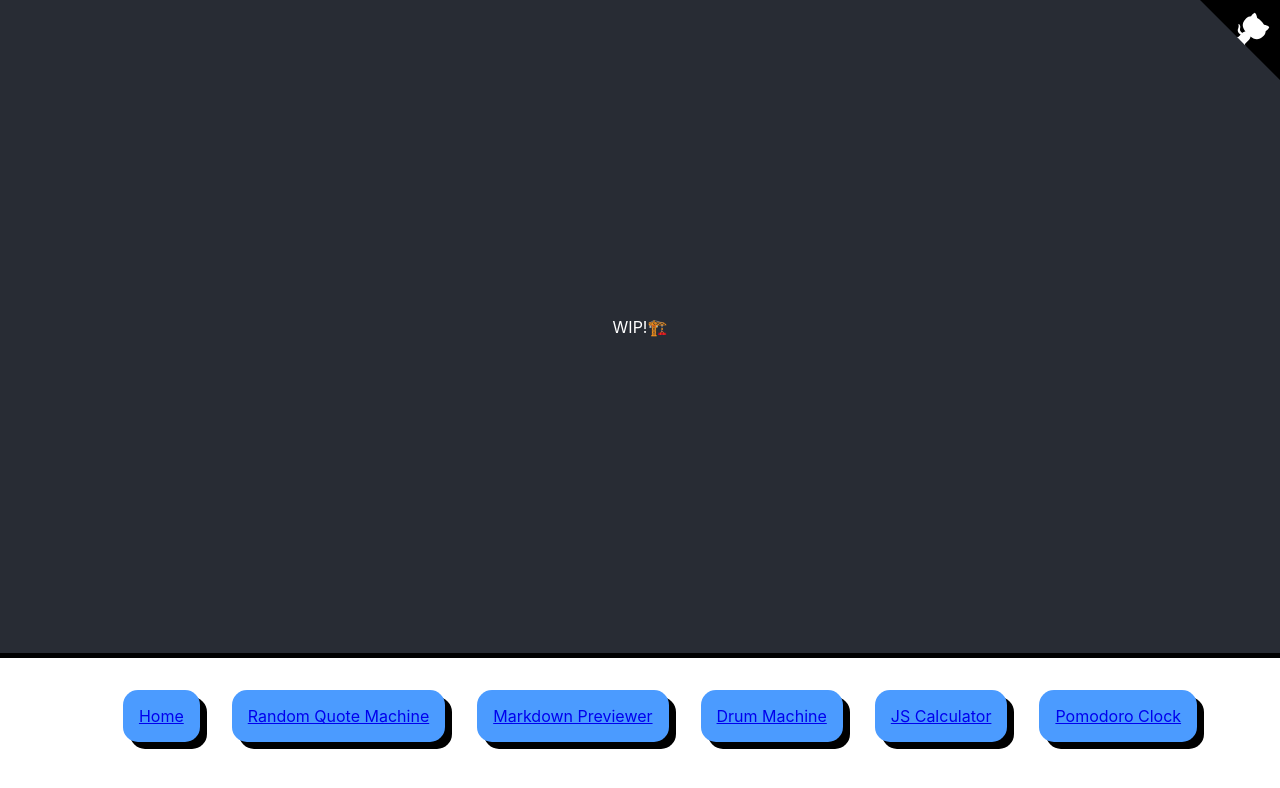
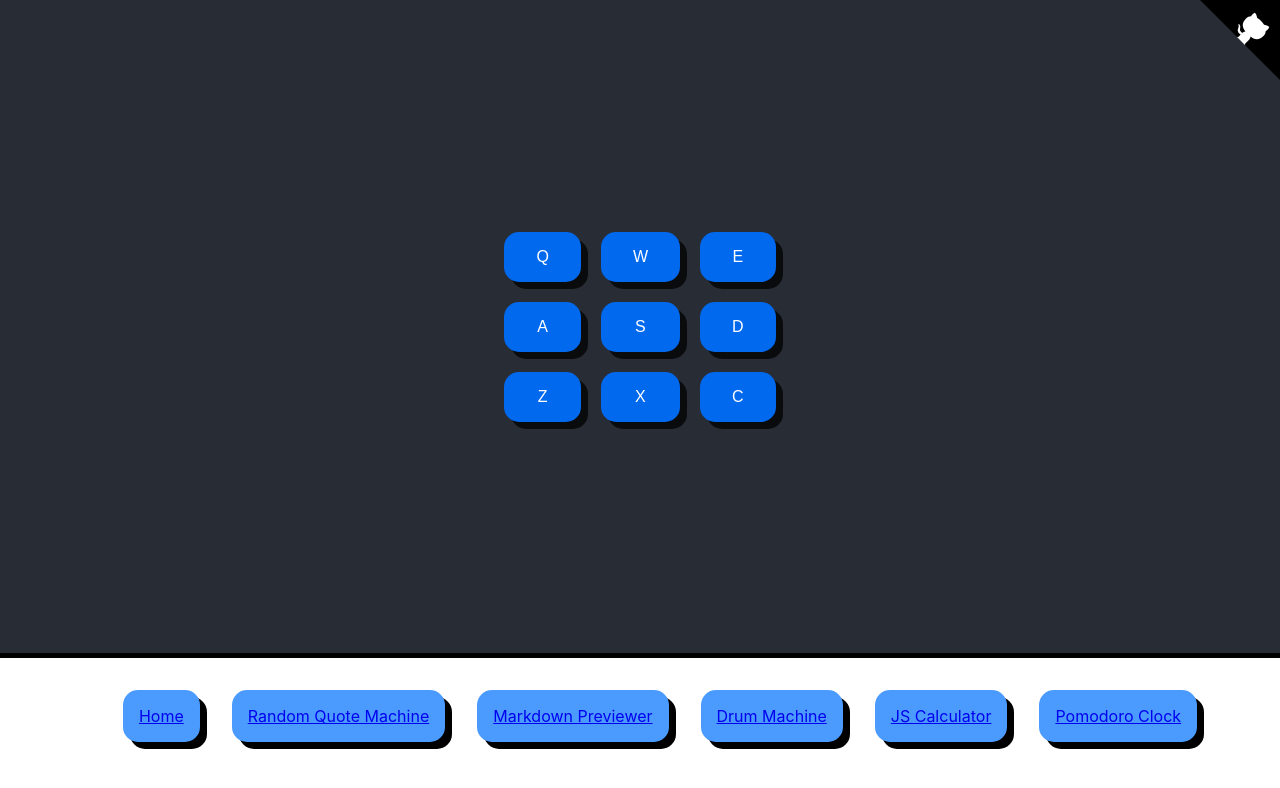
Before and after one commit to chiubaca/fcc-front-end-libs-challenge, a React (Create React App) app: page /drum-machine in a window 1280 px wide. Shown: the top 788 px of the page. Built offline with nearby package versions, Linux system fonts and the light colour scheme.

Commit message:
wired up keyboard events

```diff
--- a/src/pages/DrumMachine/index.js
+++ b/src/pages/DrumMachine/index.js
@@ -1,10 +1,90 @@
-import React from 'react';
-import './DrumMachine.scss'
+import React from "react";
+import "./DrumMachine.scss";
 
-export default function RandomQuoteMachine() {
-  return (
-    <main id="drum-machine">
-      <div>WIP!🏗️</div>
-    </main>
-  );
+class DrumMachine extends React.Component {
+  constructor(props) {
+    super(props);
+  }
+
+  componentDidMount() {
+    document.addEventListener("keydown", this.handleKeyPress, false);
+  }
+  handleKeyPress(e) {
+    switch (e.keyCode) {
+      case 81:
+        console.log("q");
+        break;
+      case 87:
+        console.log("w");
+        break;
+      case 69:
+        console.log("e");
+        break;
+      case 65:
+        console.log("a");
+        break;
+      case 83:
+        console.log("s");
+        break;
+      case 68:
+        console.log("d");
+        break;
+      case 90:
+        console.log("z");
+        break;
+      case 88:
+        console.log("x");
+        break;
+      case 67:
+        console.log("c");
+        break;
+      default:
+        break;
+    }
+  }
+  render() {
+    return (
+      <main>
+        <div id="drum-machine">
+          <div id="display">
+            <button
+              id="Q"
+              className="drum-pad"
+              ref={(input) => {
+                this.display = input;
+              }}
+            >
+              Q
+            </button>
+            <button id="W" className="drum-pad">
+              W
+            </button>
+            <button id="E" className="drum-pad">
+              E
+            </button>
+            <button id="A" className="drum-pad">
+              A
+            </button>
+            <button id="S" className="drum-pad">
+              S
+            </button>
+            <button id="D" className="drum-pad">
+              D
+            </button>
+            <button id="Z" className="drum-pad">
+              Z
+            </button>
+            <button id="X" className="drum-pad">
+              X
+            </button>
+            <button id="C" className="drum-pad">
+              C
+            </button>
+          </div>
+        </div>
+      </main>
+    );
+  }
 }
+
+export default DrumMachine;
```
